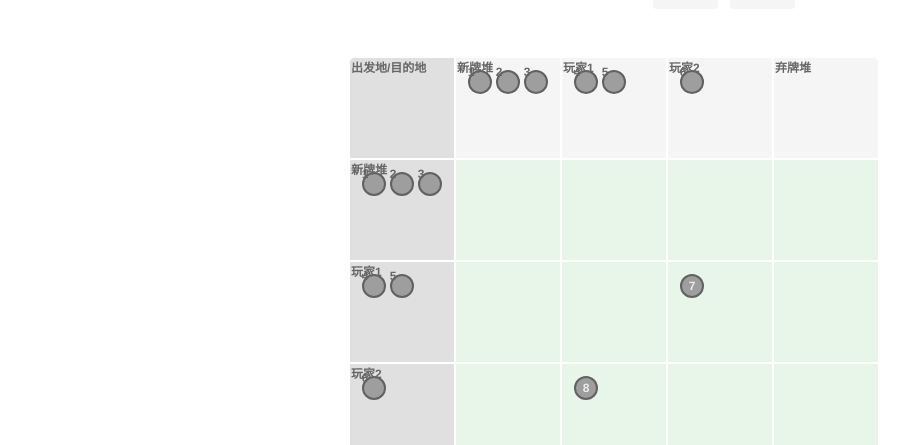
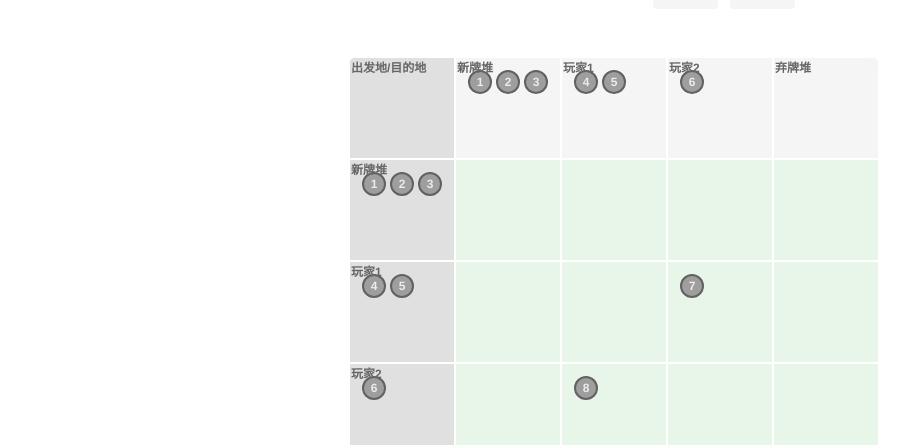
Before and after one commit to yuanoook/tiny, a Vue app: page / in a window 1280 px wide. Shown: the part 163-608 px from the top of the page, without its empty margins (26-935 px from the left). Built offline with nearby package versions, Linux system fonts and the light colour scheme.

Commit message:
style: 为标题文本添加 header-text 类以统一样式

```diff
--- a/src/App.vue
+++ b/src/App.vue
@@ -34,7 +34,7 @@
           @dragover.prevent="handleDragOver"
           @drop="handleDropToHeader(zone.id)"
         >
-          <span>{{ zone.name }}</span>
+          <span class="header-text">{{ zone.name }}</span>
           <!-- 显示在列标题区域的卡牌 -->
           <div
             class="card-dot header-card"
@@ -57,7 +57,7 @@
           @dragover.prevent="handleDragOver"
           @drop="handleDropToHeader(player.id)"
         >
-          <span>{{ player.name }}</span>
+          <span class="header-text">{{ player.name }}</span>
           <!-- 显示在列标题区域的卡牌 -->
           <div
             class="card-dot header-card"
@@ -80,7 +80,7 @@
           @dragover.prevent="handleDragOver"
           @drop="handleDropToHeader(zone.id)"
         >
-          <span>{{ zone.name }}</span>
+          <span class="header-text">{{ zone.name }}</span>
           <!-- 显示在列标题区域的卡牌 -->
           <div
             class="card-dot header-card"
@@ -104,7 +104,7 @@
           @dragover.prevent="handleDragOver"
           @drop="handleDropToHeader(zone.id)"
         >
-          <span>{{ zone.name }}</span>
+          <span class="header-text">{{ zone.name }}</span>
           <!-- 显示在行标题区域的卡牌 -->
           <div
             class="card-dot header-card"
@@ -151,7 +151,7 @@
           @dragover.prevent="handleDragOver"
           @drop="handleDropToHeader(player.id)"
         >
-          <span>{{ player.name }}</span>
+          <span class="header-text">{{ player.name }}</span>
           <!-- 显示在行标题区域的卡牌 -->
           <div
             class="card-dot header-card"
@@ -198,7 +198,7 @@
           @dragover.prevent="handleDragOver"
           @drop="handleDropToHeader(zone.id)"
         >
-          <span>{{ zone.name }}</span>
+          <span class="header-text">{{ zone.name }}</span>
           <!-- 显示在行标题区域的卡牌 -->
           <div
             class="card-dot header-card"
@@ -649,7 +649,7 @@ export default {
   text-align: left;
 }
 
-.col-header span {
+.col-header .header-text {
   position: absolute;
   top: 0px;
   left: 1px;
@@ -673,7 +673,7 @@ export default {
   text-align: left;
 }
 
-.row-header span {
+.row-header .header-text {
   position: absolute;
   top: 0px;
   left: 1px;
```
